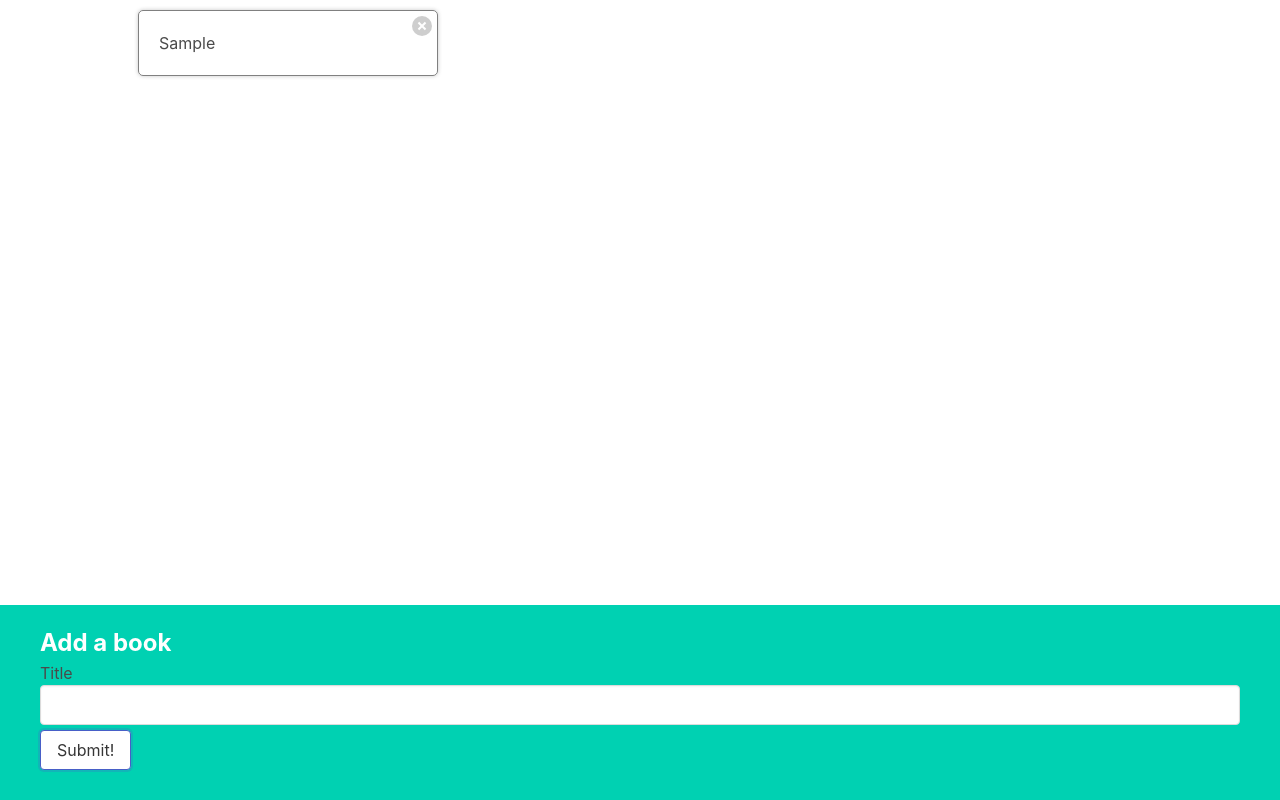
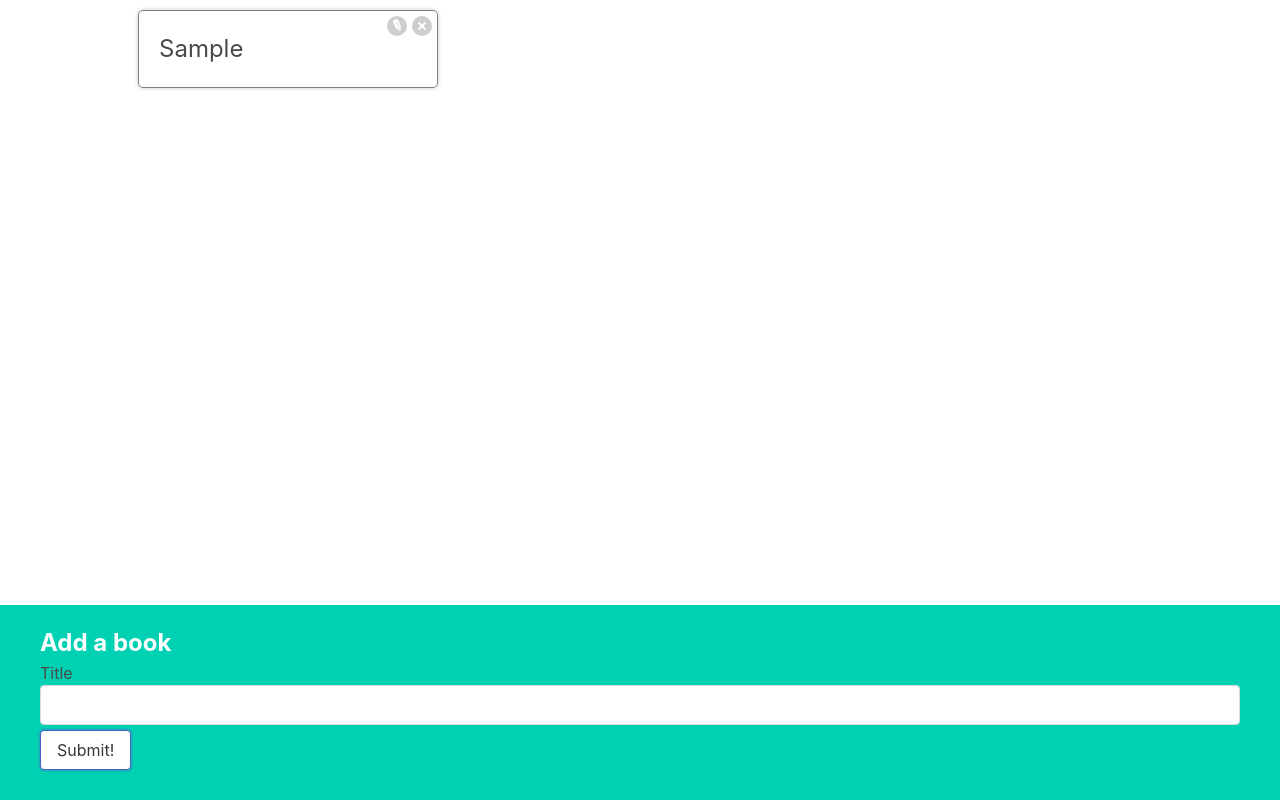
Before and after one commit to cashy-tech/reading-list-app, a React (Create React App) app: page / in a window 1280 px wide. Both pictures are taken after typing "Sample" into the empty fields and a click on the button "Submit!". Built offline with nearby package versions, Linux system fonts and the light colour scheme.

Commit message:
Toggling form display

```diff
--- a/src/components/book-edit.jsx
+++ b/src/components/book-edit.jsx
@@ -1,4 +1,21 @@
-function BookEdit() {
-  return <div>Book Edit</div>;
+import { useState } from "react";
+
+function BookEdit({book}) {
+  const [title, setTitle] = useState(book.title);
+
+  const handleChange = (event) => {
+    setTitle(event.target.value);
+  };
+
+  const handleSubmit = (event) => {
+    event.preventDefault;
+  };
+  return (
+    <form className="book-edit" onSubmit={handleSubmit}>
+      <label>Title</label>
+      <input className="input" value={title} onChange={handleChange} />
+      <button className="button is-primary">Save</button>
+    </form>
+  );
 }
 export default BookEdit;
--- a/src/components/book-show.jsx
+++ b/src/components/book-show.jsx
@@ -1,12 +1,30 @@
+import { useState } from "react";
+import BookEdit from "./book-edit";
 function BookShow({ book, onDelete }) {
+  const [showEdit, setShowEdit] = useState(false);
+
   const handleClick = () => {
-    onDelete(book.id)
+    onDelete(book.id);
+  };
+
+  const handleEdit = () => {
+    setShowEdit(!showEdit);
+  };
+
+  let content = <h3>{book.title}</h3>;
+  if (showEdit) {
+    content = <BookEdit book={book} />;
   }
   return (
     <div className="book-show">
-      {book.title}
+      {content}
       <div className="actions">
-        <button className="delete" onClick={handleClick}>Delete</button>
+        <button className="edit" onclick={handleEdit}>
+          Edit
+        </button>
+        <button className="delete" onClick={handleClick}>
+          Delete
+        </button>
       </div>
     </div>
   );
```
